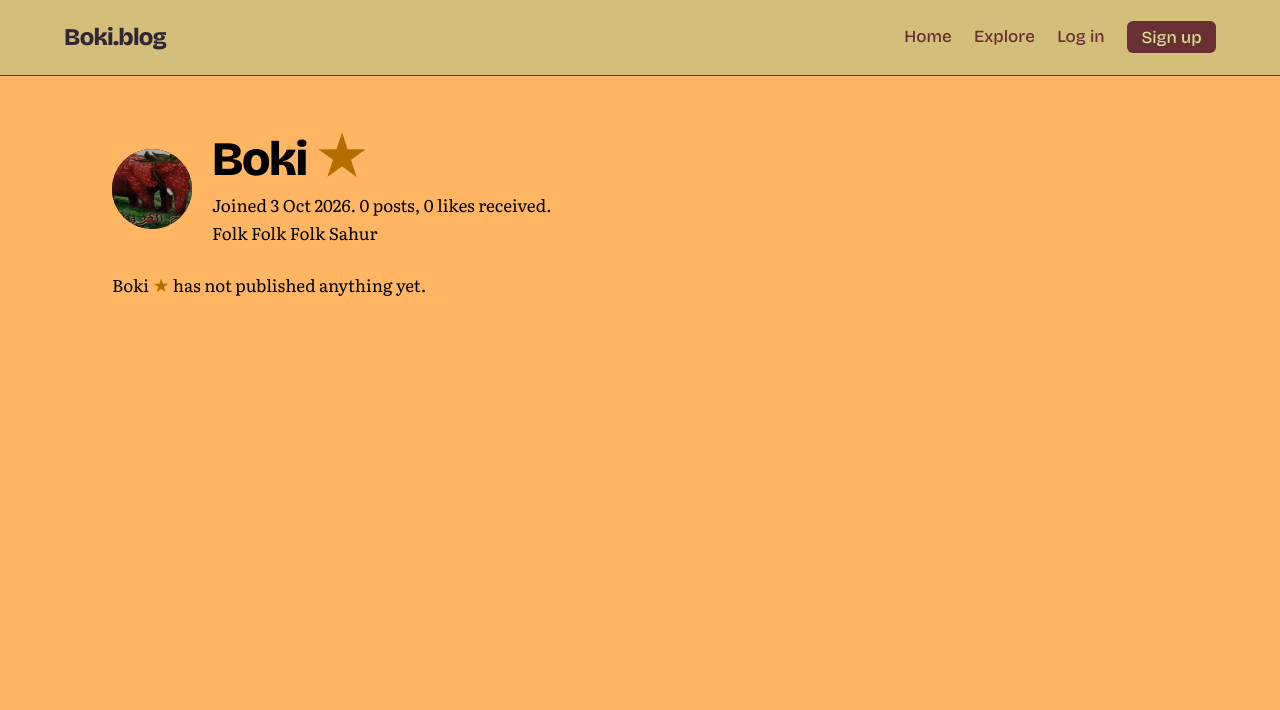
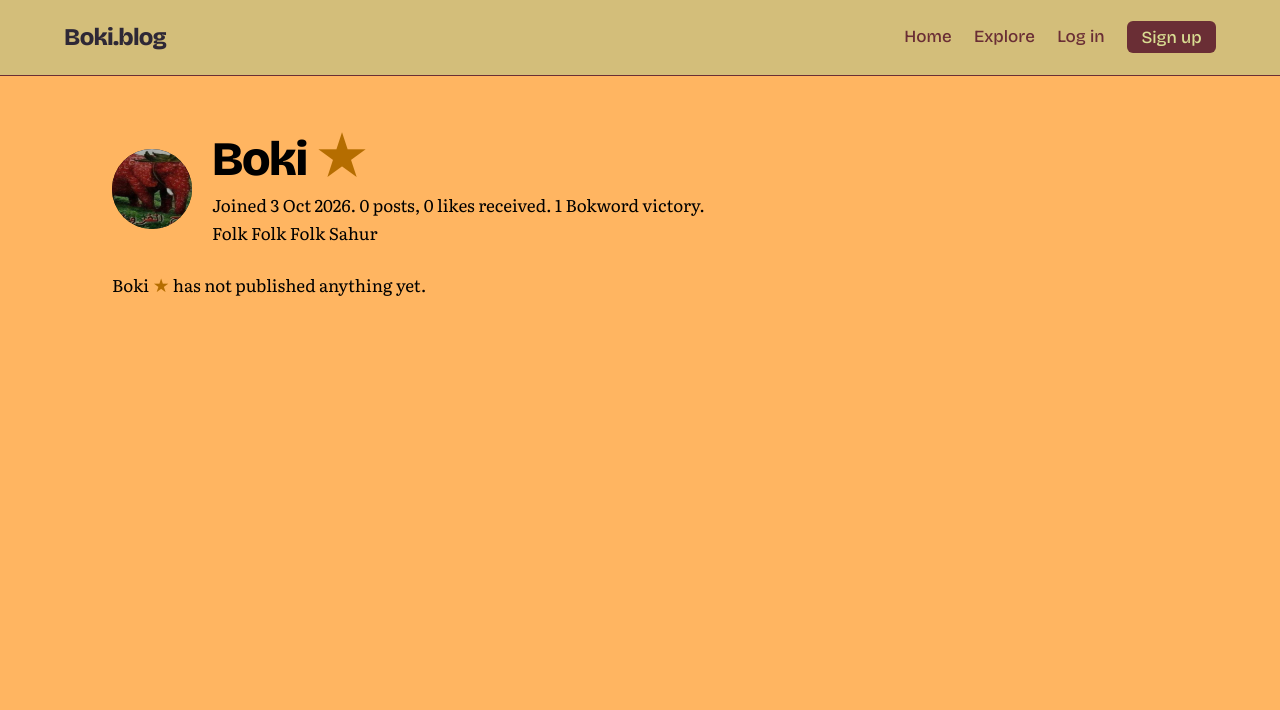
Before and after one commit to bokis-blog-central/bokis-blog, a Flask app: page /u/Boki in a window 1280 px wide. Shown: the top 710 px of the page. Run offline with Flask 3, Linux system fonts and the light colour scheme; data comes from the database, SQL or seed files in the repository; data that the repository does not hold is empty.

Commit message:
victory counter

```diff
--- a/app.py
+++ b/app.py
@@ -172,6 +172,14 @@ def init_db():
         for column, definition in columns.items():
             if column not in existing:
                 conn.execute(f"ALTER TABLE {table} ADD COLUMN {column} {definition}")
+    if "bokword_victories" not in user_columns:
+        conn.execute(
+            "ALTER TABLE users ADD COLUMN bokword_victories "
+            "INTEGER NOT NULL DEFAULT 0")
+        conn.execute(
+            "UPDATE users SET bokword_victories = ("
+            "SELECT COUNT(*) FROM crossword_completions c "
+            "WHERE c.user_id = users.id)")
     has_pw = conn.execute(
         "SELECT 1 FROM settings WHERE key = 'signup_password_hash'").fetchone()
     if not has_pw:
@@ -696,6 +704,7 @@ def profile(username):
     user = db().execute(
         """SELECT u.id, u.username, u.created_at, u.bio, u.avatar,
                   u.avatar_position_x, u.avatar_position_y, u.profile_bg, u.profile_text,
+                  u.bokword_victories,
                   EXISTS(
                     SELECT 1 FROM crossword_completions c
                     JOIN crossword_state s ON s.id = 1
@@ -1210,11 +1219,14 @@ def solve_crossword():
     guess = normalize_crossword_text(request.form.get("guess", ""))
     solved = len(guess) == 225 and guess == crossword["solution"]
     if solved:
-        db().execute(
+        award = db().execute(
             "INSERT OR IGNORE INTO crossword_completions "
-            "(user_id, puzzle_version, guess) VALUES (?, ?, ?) "
-            "ON CONFLICT(user_id, puzzle_version) DO UPDATE SET guess = excluded.guess",
+            "(user_id, puzzle_version, guess) VALUES (?, ?, ?)",
             (g.user["id"], crossword["version"], guess))
+        if award.rowcount:
+            db().execute(
+                "UPDATE users SET bokword_victories = bokword_victories + 1 "
+                "WHERE id = ?", (g.user["id"],))
         db().commit()
     if request.accept_mimetypes.best == "application/json":
         return jsonify(solved=solved)
--- a/render.yaml
+++ b/render.yaml
@@ -5,6 +5,7 @@ services:
     plan: starter
     buildCommand: pip install -r requirements.txt
     startCommand: gunicorn app:app --bind 0.0.0.0:$PORT --workers 1
+    healthCheckPath: /
     disk:
       name: bokis-blog-data
       mountPath: /var/data
--- a/templates/profile.html
+++ b/templates/profile.html
@@ -13,7 +13,7 @@
     {% endif %}
     <div>
       <h1 class="page-title">{{ user_name(profile_user.username, profile_user.crossword_star) }}</h1>
-      <p class="muted">Joined {{ profile_user.created_at|date }}. {{ total }} {{ 'post' if total == 1 else 'posts' }}, {{ total_likes }} {{ 'like' if total_likes == 1 else 'likes' }} received.</p>
+      <p class="muted">Joined {{ profile_user.created_at|date }}. {{ total }} {{ 'post' if total == 1 else 'posts' }}, {{ total_likes }} {{ 'like' if total_likes == 1 else 'likes' }} received. {{ profile_user.bokword_victories }} Bokword {{ 'victory' if profile_user.bokword_victories == 1 else 'victories' }}.</p>
       {% if profile_user.bio %}<p class="profile-bio">{{ profile_user.bio }}</p>{% endif %}
     </div>
   </header>
```
Also changed, not shown: README.md.
